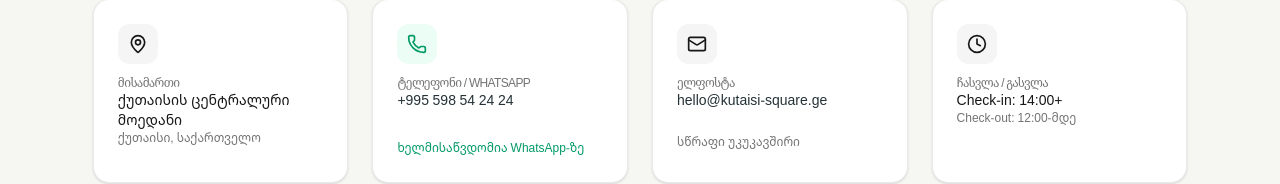
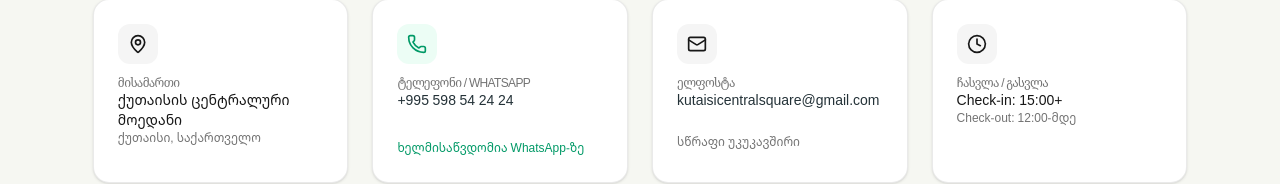
Before and after one commit to otarichakvetadze14-cmyk/kutaisi-apartment, a Next.js app: page / in a window 1280 px wide. Shown: the part 5038-5222 px from the top of the page. Built offline with nearby package versions, Linux system fonts and the light colour scheme; no server answers; the database is empty.

Commit message:
update contact email and check-in time to 15:00

```diff
--- a/src/components/LandingExperience.tsx
+++ b/src/components/LandingExperience.tsx
@@ -584,8 +584,8 @@ export default function LandingExperience({
                 <h3 className="text-xs uppercase font-semibold tracking-wider text-neutral-500 mb-1">
                   {isGe ? 'ელფოსტა' : 'Email'}
                 </h3>
-                <a href="mailto:hello@kutaisi-square.ge" className="text-sm font-medium text-neutral-900 hover:underline block">
-                  hello@kutaisi-square.ge
+                <a href="mailto:kutaisicentralsquare@gmail.com" className="text-sm font-medium text-neutral-900 hover:underline block">
+                  kutaisicentralsquare@gmail.com
                 </a>
                 <p className="text-xs text-neutral-500">{isGe ? 'სწრაფი უკუკავშირი' : 'Quick response'}</p>
               </div>
@@ -600,7 +600,7 @@ export default function LandingExperience({
                 <h3 className="text-xs uppercase font-semibold tracking-wider text-neutral-500 mb-1">
                   {isGe ? 'ჩასვლა / გასვლა' : 'Check-in / Check-out'}
                 </h3>
-                <p className="text-sm font-medium text-neutral-900">Check-in: 14:00+</p>
+                <p className="text-sm font-medium text-neutral-900">Check-in: 15:00+</p>
                 <p className="text-xs text-neutral-500">Check-out: 12:00-მდე</p>
               </div>
             </div>
@@ -615,7 +615,7 @@ export default function LandingExperience({
         </div>
         <div className="footer-contact">
           <span><MapPin size={15} aria-hidden="true" />{text.cityLabel}</span>
-          <a href="mailto:hello@kutaisi-square.ge"><Coffee size={15} aria-hidden="true" />{text.footerEmail}</a>
+          <a href="mailto:kutaisicentralsquare@gmail.com"><Coffee size={15} aria-hidden="true" />{text.footerEmail}</a>
         </div>
         <div className="footer-end">
           <span>© 2026 Kutaisi Central Square. {text.copyright}</span>
```
